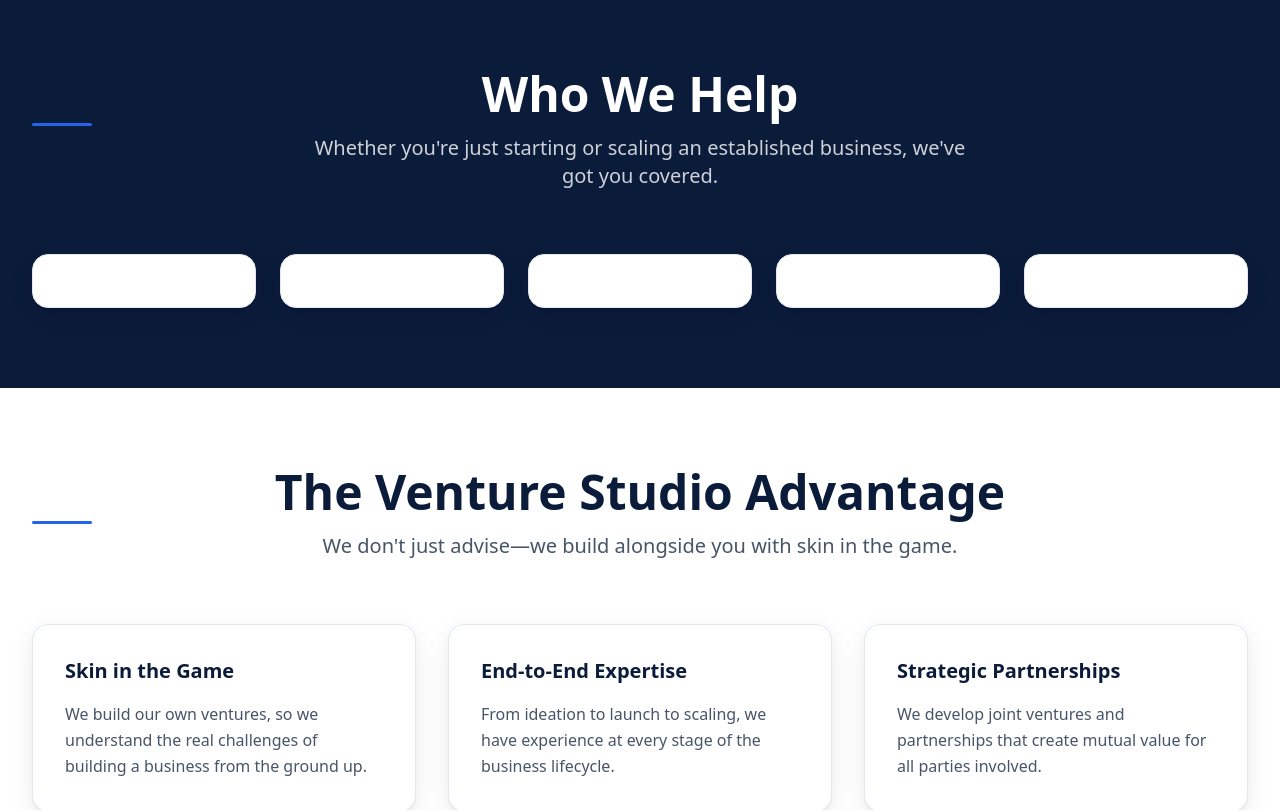
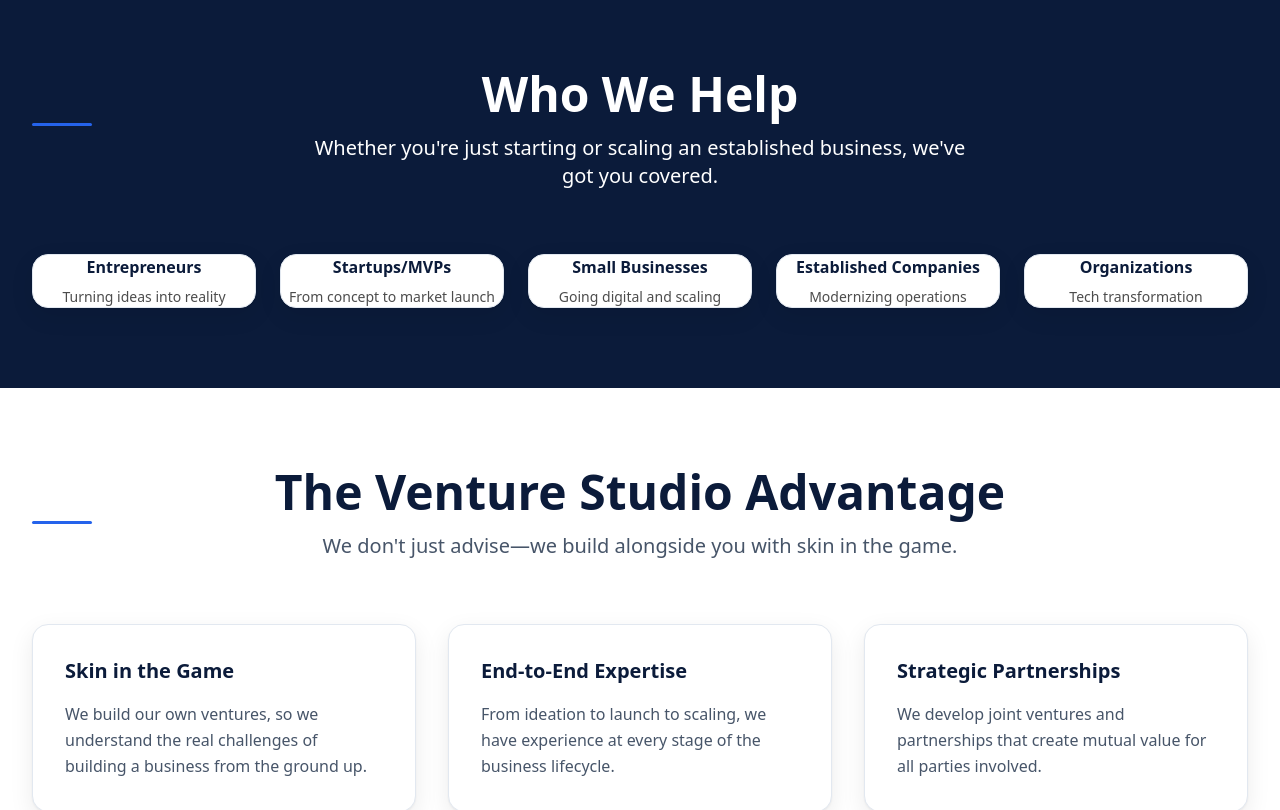
Before and after one commit to justvaluex/Lavien-ventures-, a Next.js app: page / in a window 1280 px wide. Shown: the part 1680-2490 px from the top of the page. Built offline with nearby package versions, Linux system fonts and the light colour scheme.

Commit message:
Fix dark section text contrast - ensure white text is visible

```diff
--- a/src/app/globals.css
+++ b/src/app/globals.css
@@ -143,6 +143,23 @@ p, li, span {
   border-color: var(--color-accent);
 }
 
+/* Dark section cards - use white surface with ink text */
+.dark-section .card-light {
+  background-color: #FFFFFF;
+  color: var(--color-ink);
+}
+
+.dark-section .card-light h3,
+.dark-section .card-light h4,
+.dark-section .card-light h5 {
+  color: var(--color-ink) !important;
+}
+
+.dark-section .card-light p,
+.dark-section .card-light span {
+  color: rgba(0, 0, 0, 0.7) !important;
+}
+
 /* Primary buttons - solid accent */
 .btn-primary {
   background-color: var(--color-accent);
@@ -191,22 +208,23 @@ p, li, span {
 /* Dark section band */
 .dark-section {
   background-color: var(--color-dark-section);
-  color: white;
+  color: #FFFFFF;
 }
 
 .dark-section p,
 .dark-section li,
-.dark-section span {
-  color: rgba(255, 255, 255, 0.8);
-}
-
+.dark-section span,
 .dark-section h1,
 .dark-section h2,
 .dark-section h3,
 .dark-section h4,
 .dark-section h5,
 .dark-section h6 {
-  color: white;
+  color: #FFFFFF;
+}
+
+.dark-section .text-muted {
+  color: rgba(255, 255, 255, 0.85) !important;
 }
 
 /* Philosophy quote styling */
```
